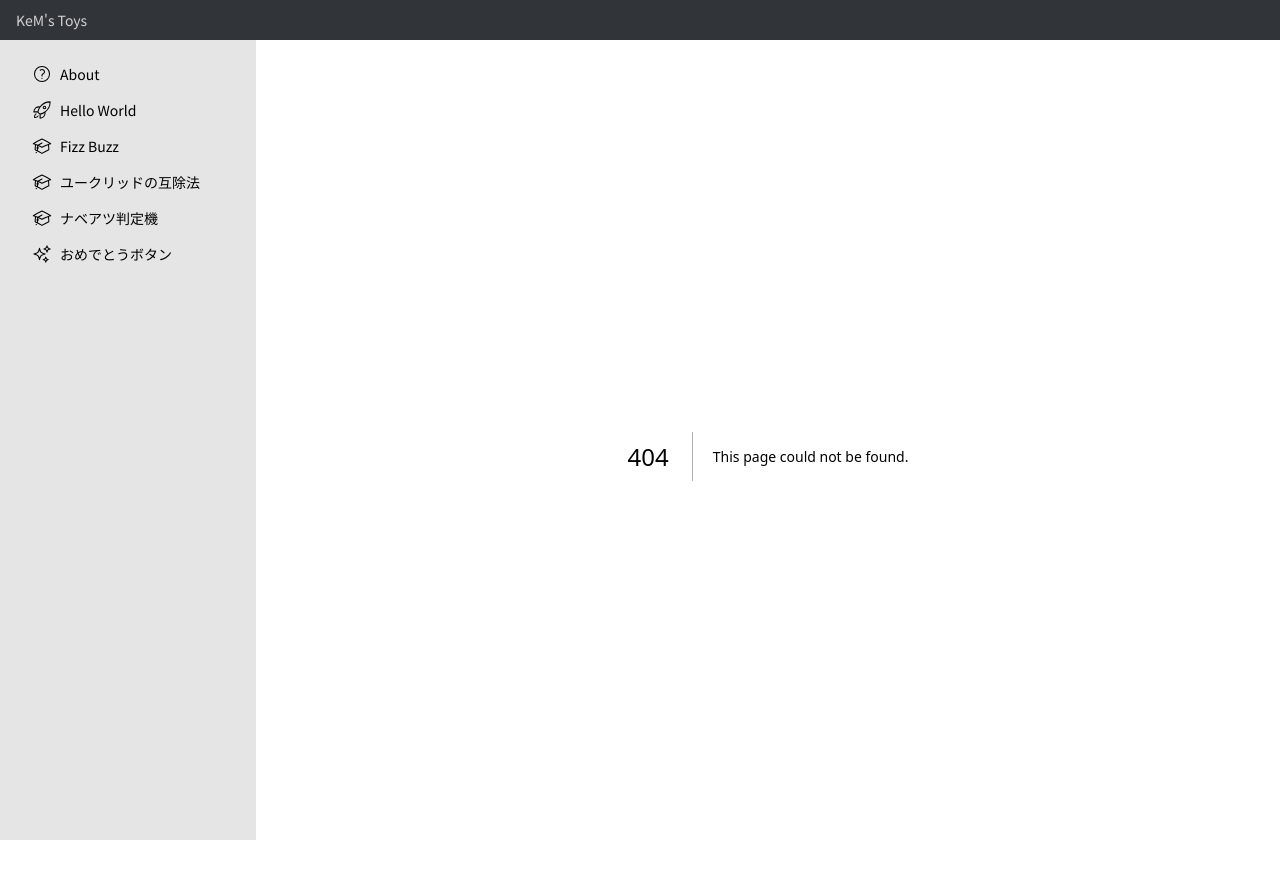
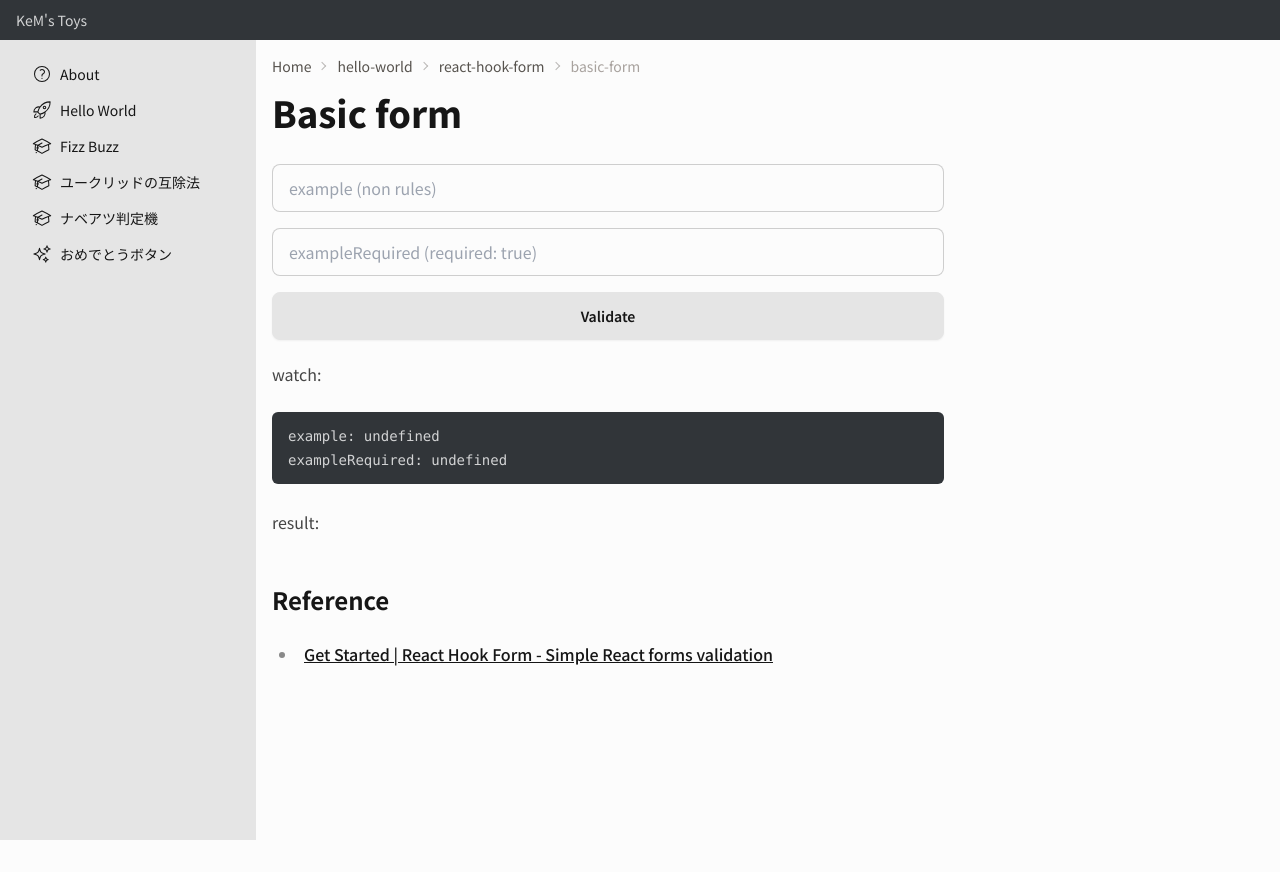
Before and after one commit to kem198/kems-toys, a Next.js app: page /hello-world/react-hook-form/basic-form in a window 1280 px wide. Before the commit this address had no page. After the commit the page ends 840 px from the top, so only its background shows below. Built offline with nearby package versions, Linux system fonts and the light colour scheme.

Commit message:
refactoring

```diff
--- a/src/app/(contents)/(pages)/hello-world/react-hook-form/basic-usage/page.tsx
+++ b/src/app/(contents)/(pages)/hello-world/react-hook-form/basic-form/BasicForm.tsx
@@ -8,7 +8,7 @@ type Inputs = {
   exampleRequired: string;
 };
 
-const App = () => {
+const BasicForm = () => {
   // useForm() の戻り値 (メソッド) を各変数へ代入して使用できるようにする
   const {
     // 検証ルールを適用するメソッド
@@ -41,8 +41,7 @@ const App = () => {
   // console.log(`exampleRequired: ${watch('exampleRequired')}`);
 
   return (
-    <article>
-      <h1>Basic usage</h1>
+    <div>
       {/* "handleSubmit" は "onSubmit" を呼び出す前に入力を検証する */}
       <form className="flex flex-col gap-4" onSubmit={handleSubmit(onSubmit)}>
         {/* "register" 関数を呼び出して入力をフックに登録する */}
@@ -73,16 +72,8 @@ const App = () => {
       {/* Submit されたときのみ行う処理 */}
       <p>result:</p>
       {result && <pre>{JSON.stringify(result, null, 2)}</pre>}
-      <h2>Reference</h2>
-      <ul>
-        <li>
-          <a href="https://www.react-hook-form.com/get-started">
-            Get Started | React Hook Form - Simple React forms validation
-          </a>
-        </li>
-      </ul>
-    </article>
+    </div>
   );
 };
 
-export default App;
+export { BasicForm };
--- /dev/null
+++ b/src/app/(contents)/(pages)/hello-world/react-hook-form/basic-form/page.mdx
@@ -0,0 +1,9 @@
+import { BasicForm } from './BasicForm.tsx';
+
+# Basic form
+
+<BasicForm />
+
+## Reference
+
+- [Get Started | React Hook Form - Simple React forms validation](https://www.react-hook-form.com/get-started)
--- a/src/app/(contents)/(pages)/hello-world/react-hook-form/page.mdx
+++ b/src/app/(contents)/(pages)/hello-world/react-hook-form/page.mdx
@@ -2,7 +2,7 @@ import Link from 'next/link';
 
 # React Hook Form
 
-- <Link href="/hello-world/react-hook-form/basic-usage">Basic usage</Link>
+- <Link href="/hello-world/react-hook-form/basic-form">Basic form</Link>
 
 ## Reference
 
```
